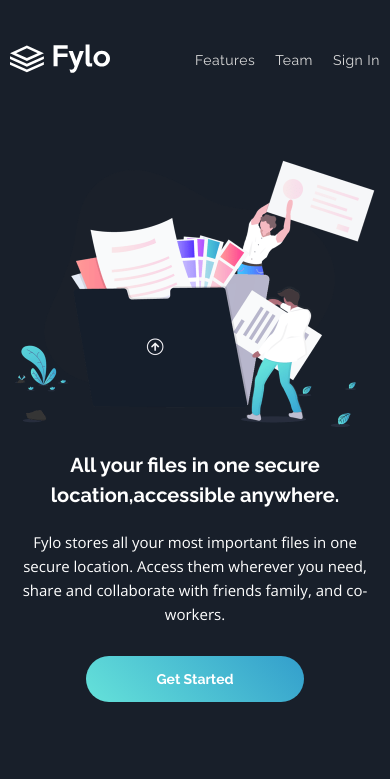
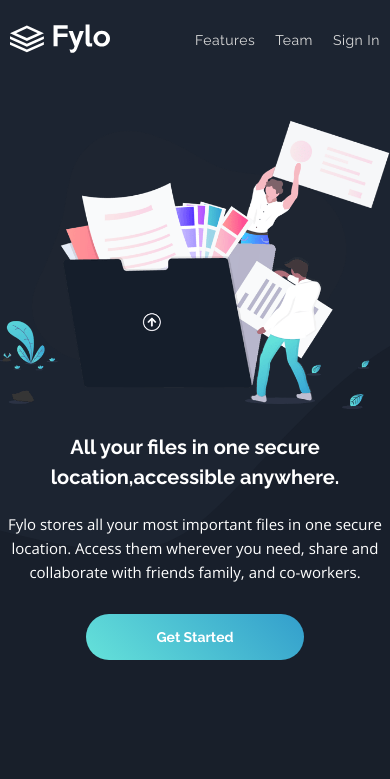
Before and after one commit to web-dev-pasta/Fylo-landing-page, a plain HTML site: page index.html in a window 390 px wide. Shown: the top 779 px of the page. Drawn offline with nearby package versions, Linux system fonts and the light colour scheme.

Commit message:
Modified Some Styling

```diff
--- a/main.css
+++ b/main.css
@@ -92,7 +92,8 @@ body {
   align-items: center;
   padding-inline: 40px;
   height: 120px;
-  margin-bottom: 40px;
+  padding-bottom: 40px;
+  background-color: var(--navy-850);
 }
 .header .image img {
   width: 150px;
@@ -112,7 +113,12 @@ body {
 }
 .landing {
   text-align: center;
-  margin-inline: 15px;
+  background-color: var(--navy-850);
+  background-image: url(images/bg-curvy-desktop.svg);
+  background-size: cover;
+  background-repeat: no-repeat;
+  background-position: center 200px;
+  padding-bottom: var(--section-padding);
 }
 .landing .image {
   display: inline-block;
@@ -131,6 +137,9 @@ body {
 }
 .services {
   padding-block: var(--section-padding);
+  background-image: url(images/bg-curvy-desktop.svg);
+  background-size: cover;
+  background-position: 50px;
 }
 .services .container {
   display: grid;
@@ -440,6 +449,9 @@ body {
   .barrier .content {
     padding: 40px 30px;
   }
+  .landing {
+    background-image: url(images/bg-curvy-mobile.svg);
+  }
   .landing .text p.large {
     font-size: 20px;
   }
```
